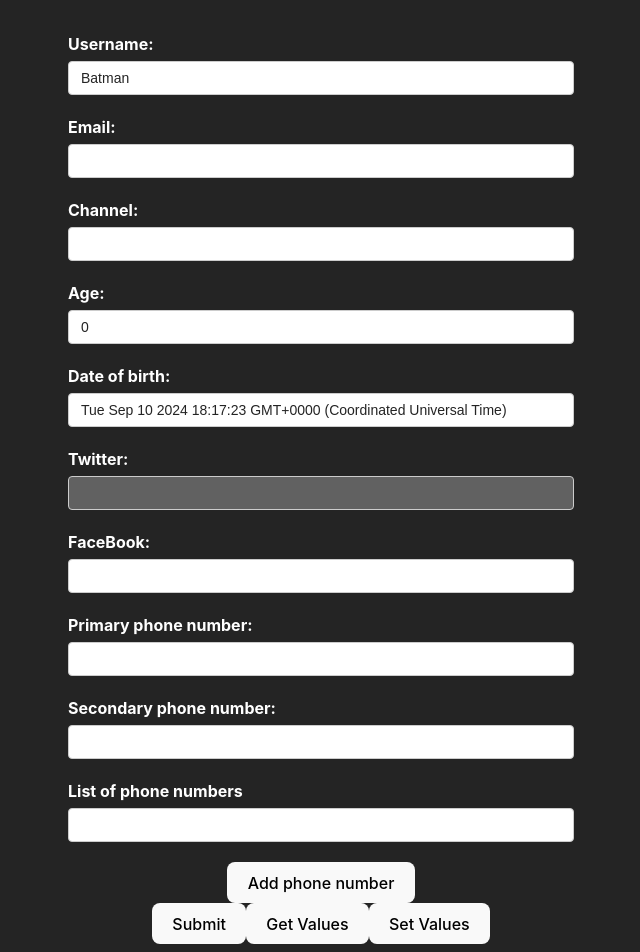
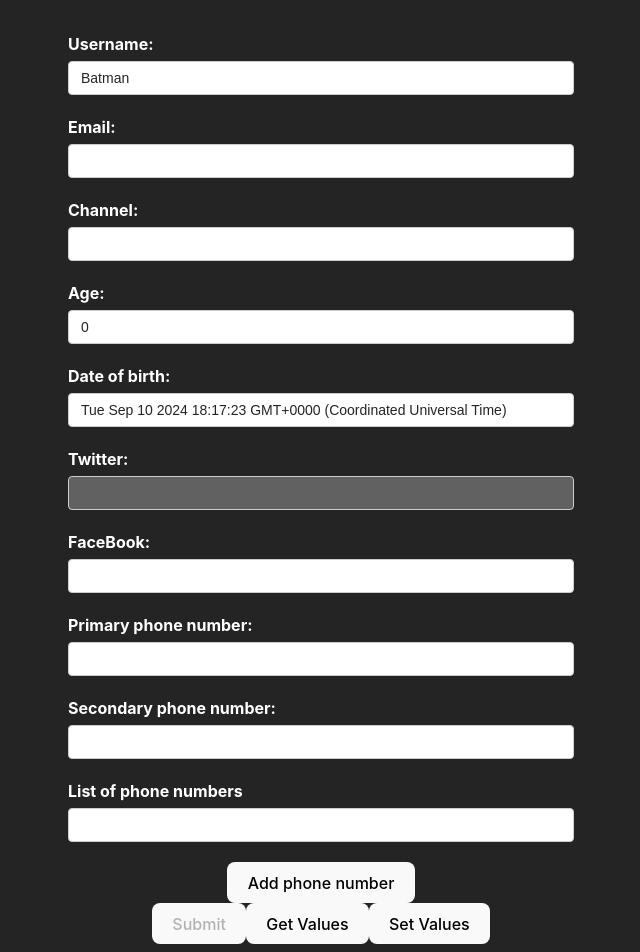
Before and after one commit to IT-S-ACE/React-Form-Hook-App, a React (Vite) app: page / in a window 1280 px wide. Shown: the top 952 px of the page, without its empty margins (319-959 px from the left). Built offline with nearby package versions, Linux system fonts and the light colour scheme.

Commit message:
Disable Form Submission

```diff
--- a/src/components/MainForm.tsx
+++ b/src/components/MainForm.tsx
@@ -1,5 +1,5 @@
 import React, { useEffect } from 'react'
-import { useForm, useFieldArray } from 'react-hook-form'
+import { useForm, useFieldArray, FieldErrors } from 'react-hook-form'
 import { DevTool } from '@hookform/devtools'
 
 export const MainForm = () => {
@@ -55,10 +55,17 @@ export const MainForm = () => {
 
   // const WatchForm = watch()
 
-  const { errors } = formState
+  const { errors , touchedFields , dirtyFields , isDirty , isValid} = formState
+
+  console.log({touchedFields , dirtyFields , isDirty , isValid})
 
   const onSubmit = (data: FormValues) => {
     console.log('Form Submitted', data)
+  }
+
+  //Handle the form submission error
+  const onError = (error : FieldErrors<FormValues>) => {
+    console.log('Form Error', error)
   }
 
   // getValues prorperty
@@ -85,7 +92,7 @@ export const MainForm = () => {
 
   return (
     <div>
-      <form onSubmit={handleSubmit(onSubmit)} noValidate>
+      <form onSubmit={handleSubmit(onSubmit, onError)} noValidate>
         <div className='form-control'>
           <label htmlFor="username">Username: </label>
           <input
@@ -237,7 +244,7 @@ export const MainForm = () => {
           </div>
         </div>
 
-        <button>Submit</button>
+        <button disabled={!isDirty || !isValid}>Submit</button>
         <button type='button' onClick={handleGetValues}>Get Values</button>
         <button type='button' onClick={handleSetValues}>Set Values</button>
       </form>
```
